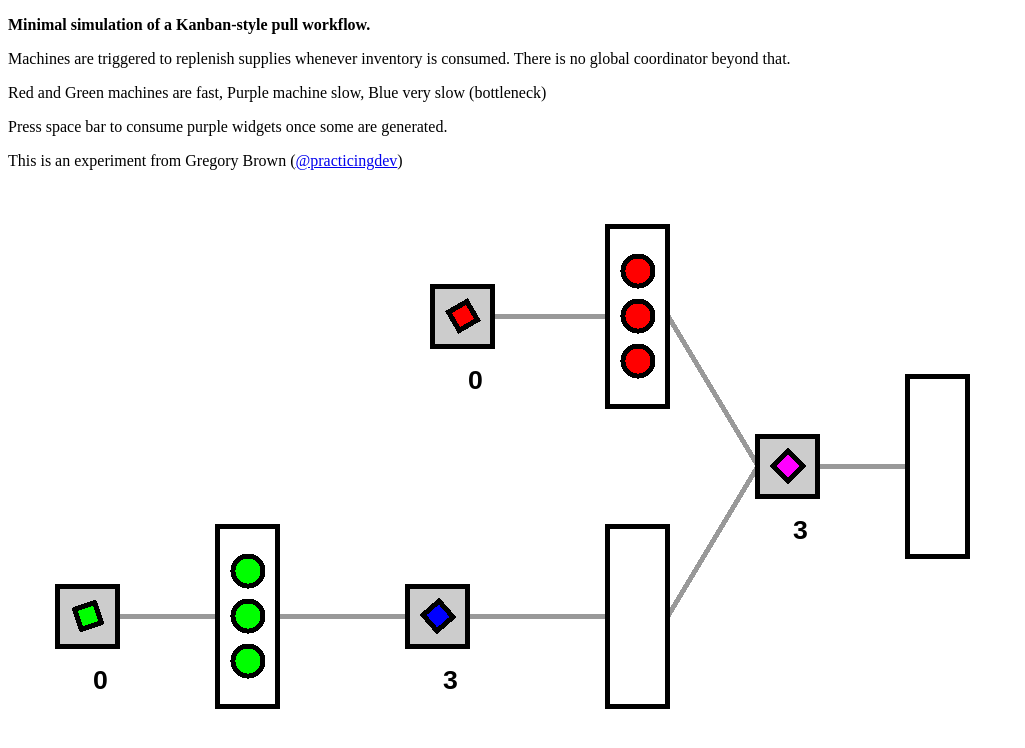
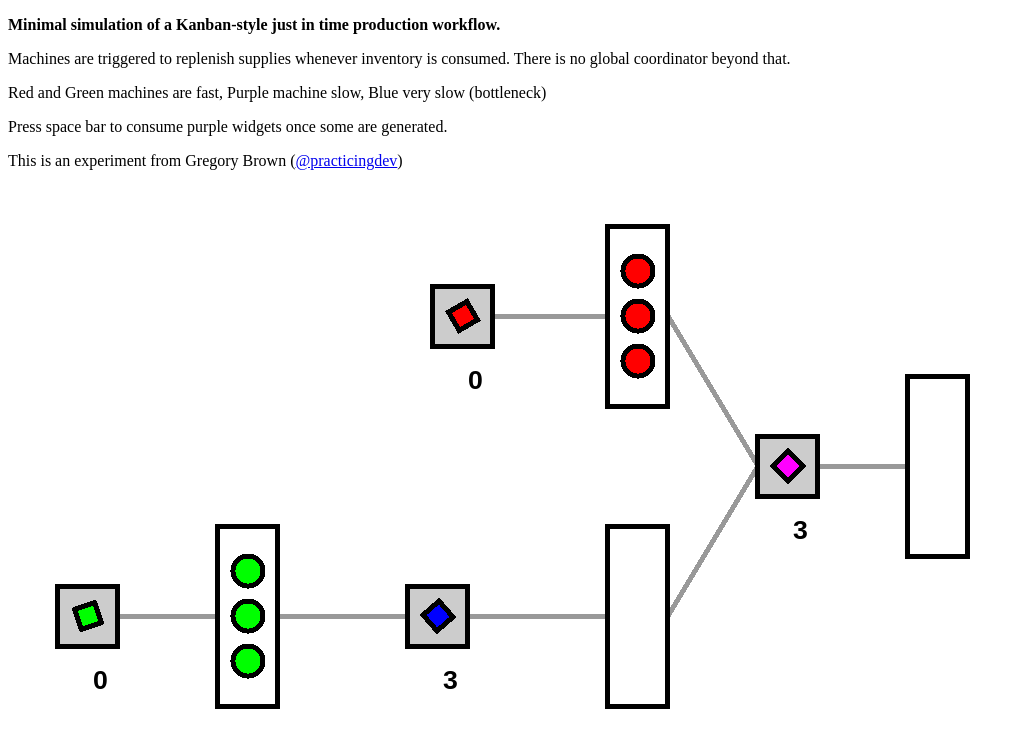
Before and after one commit to PracticingDeveloper/PixiDemo, a plain HTML site: page index.html in a window 1280 px wide. Shown: the whole page, without its empty margins (0-1025 px from the left). Drawn offline with Linux system fonts and the light colour scheme.

Commit message:
Deploying

```diff
--- a/index.html
+++ b/index.html
@@ -1,7 +1,7 @@
 <!doctype html>
 <meta charset="utf-8">
 <title>Kanban Simulator</title>
-<p><strong>Minimal simulation of a Kanban-style pull workflow.</strong>
+<p><strong>Minimal simulation of a Kanban-style just in time production workflow.</strong>
 <p>Machines are triggered to replenish supplies whenever inventory is consumed. There is no global coordinator beyond that.</p>
 <p>Red and Green machines are fast, Purple machine slow, Blue very slow (bottleneck)</p>
 <p>Press space bar to consume purple widgets once some are generated.</p>
```
